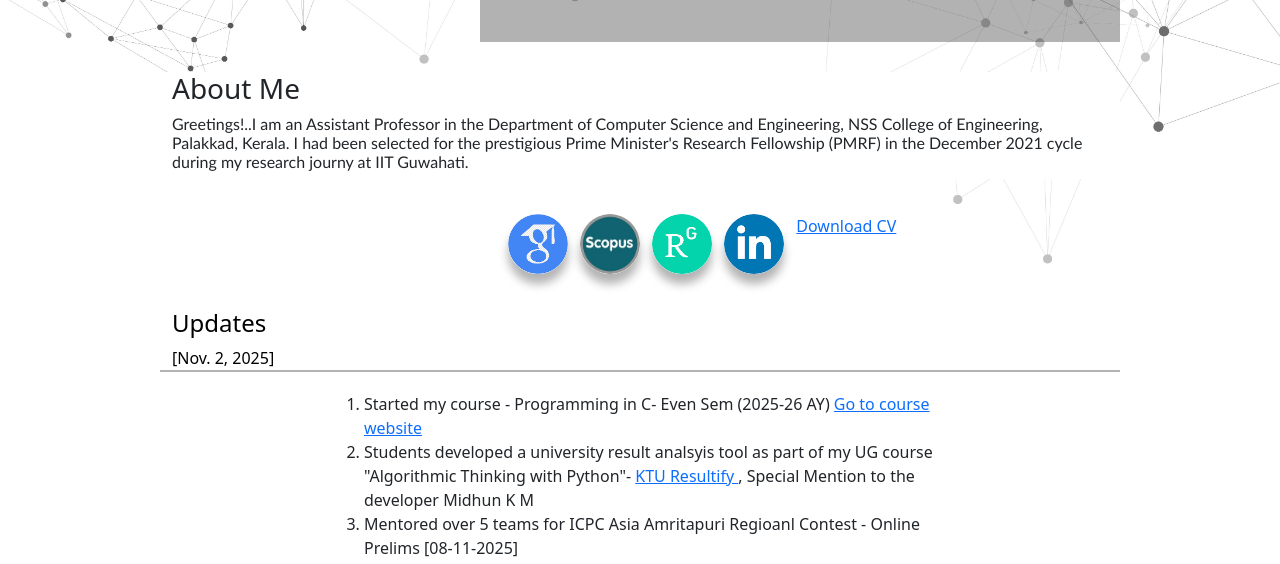
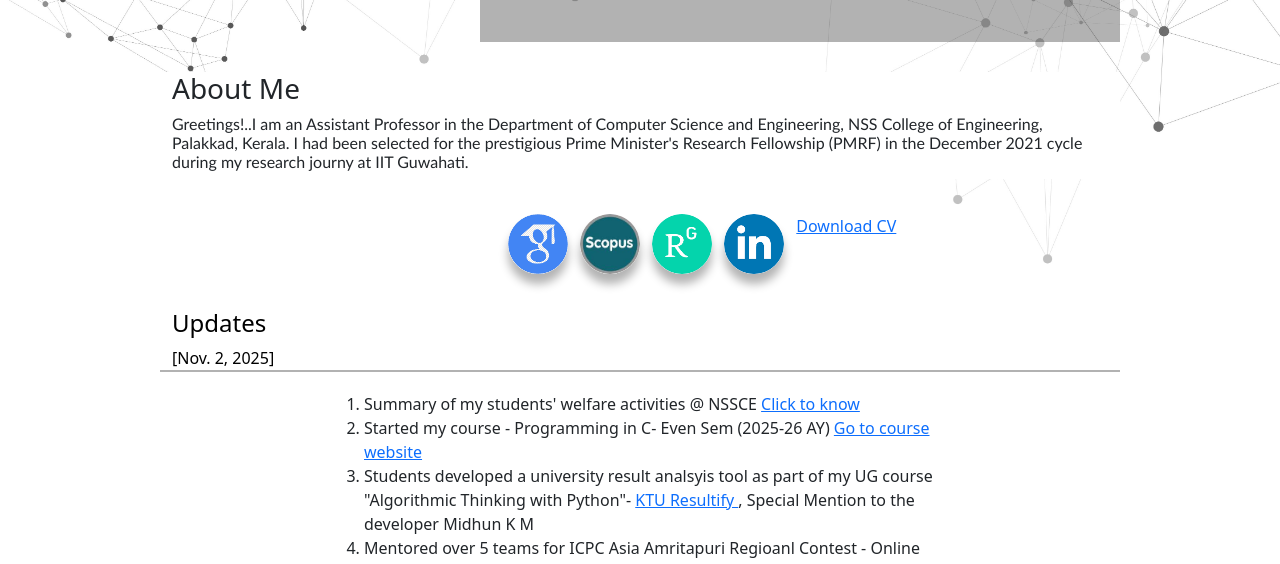
Before and after one commit to syam-nssce/syamsankar, a plain HTML site: page index.html in a window 1280 px wide. Shown: the part 234-798 px from the top of the page. Drawn offline with nearby package versions, Linux system fonts and the light colour scheme.

Commit message:
Update index.html

```diff
--- a/index.html
+++ b/index.html
@@ -218,6 +218,7 @@
 <div class=" container w-50" id="flexbox">
 
     <ol>
+        <li>Summary of my students' welfare activities @ NSSCE <a href="https://www.dropbox.com/scl/fi/geai4l8789jswk50s2umt/activities_1.pdf?rlkey=fgatdr0us1591lwzynmprtxsg&st=r3kmvuet&dl=0">Click to know</a></li>
         <li>Started my course - Programming in C- Even Sem (2025-26 AY)  <a href="https://syam-nssce.github.io/C_prgm/index.html">Go to course website</a></li>
             <li> Students developed a university result analsyis tool as part of my UG course "Algorithmic Thinking with Python"- <a href="https://ktu-resultify.nssce.ac.in/" target="_blank">
   KTU Resultify
```
